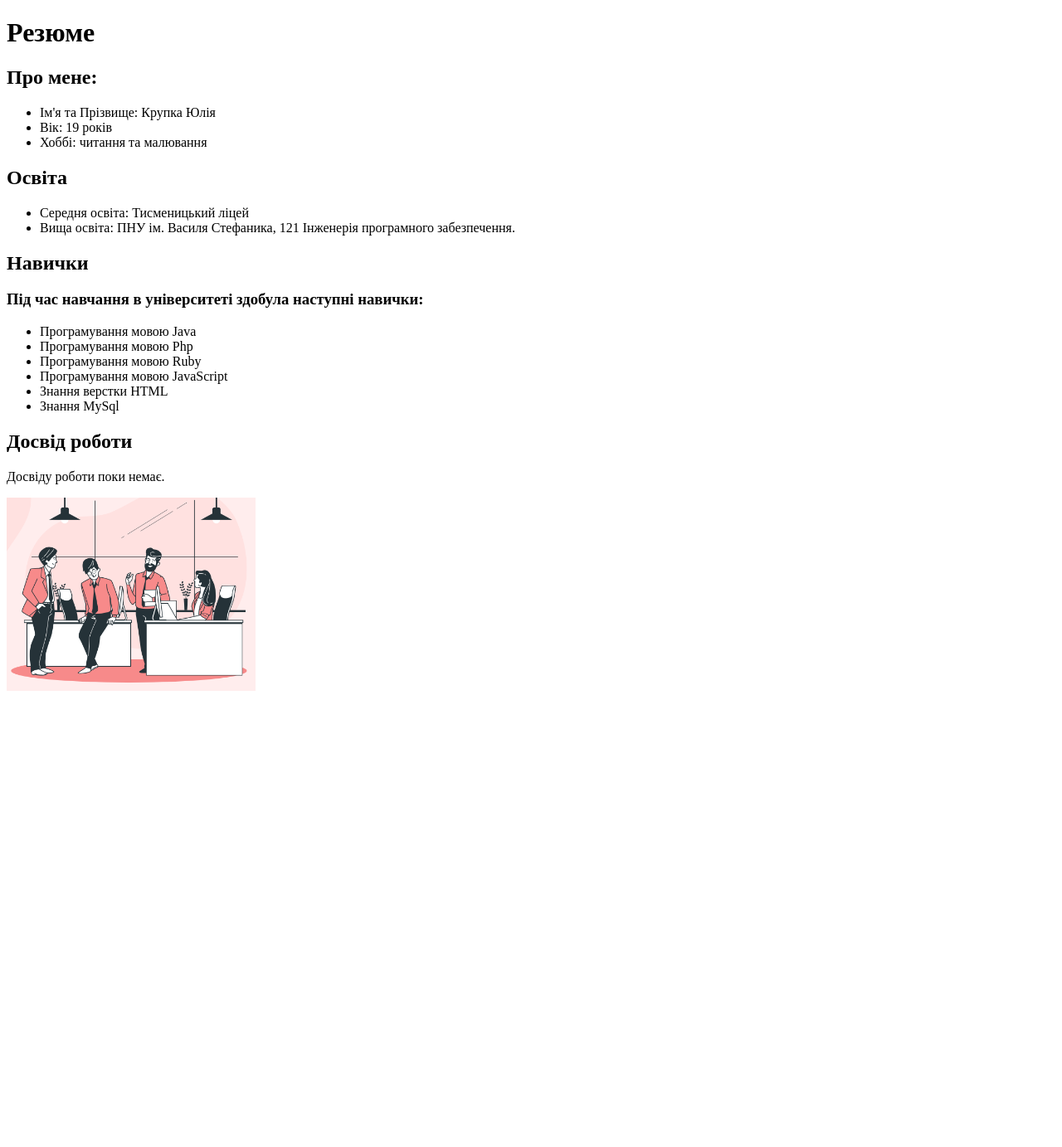
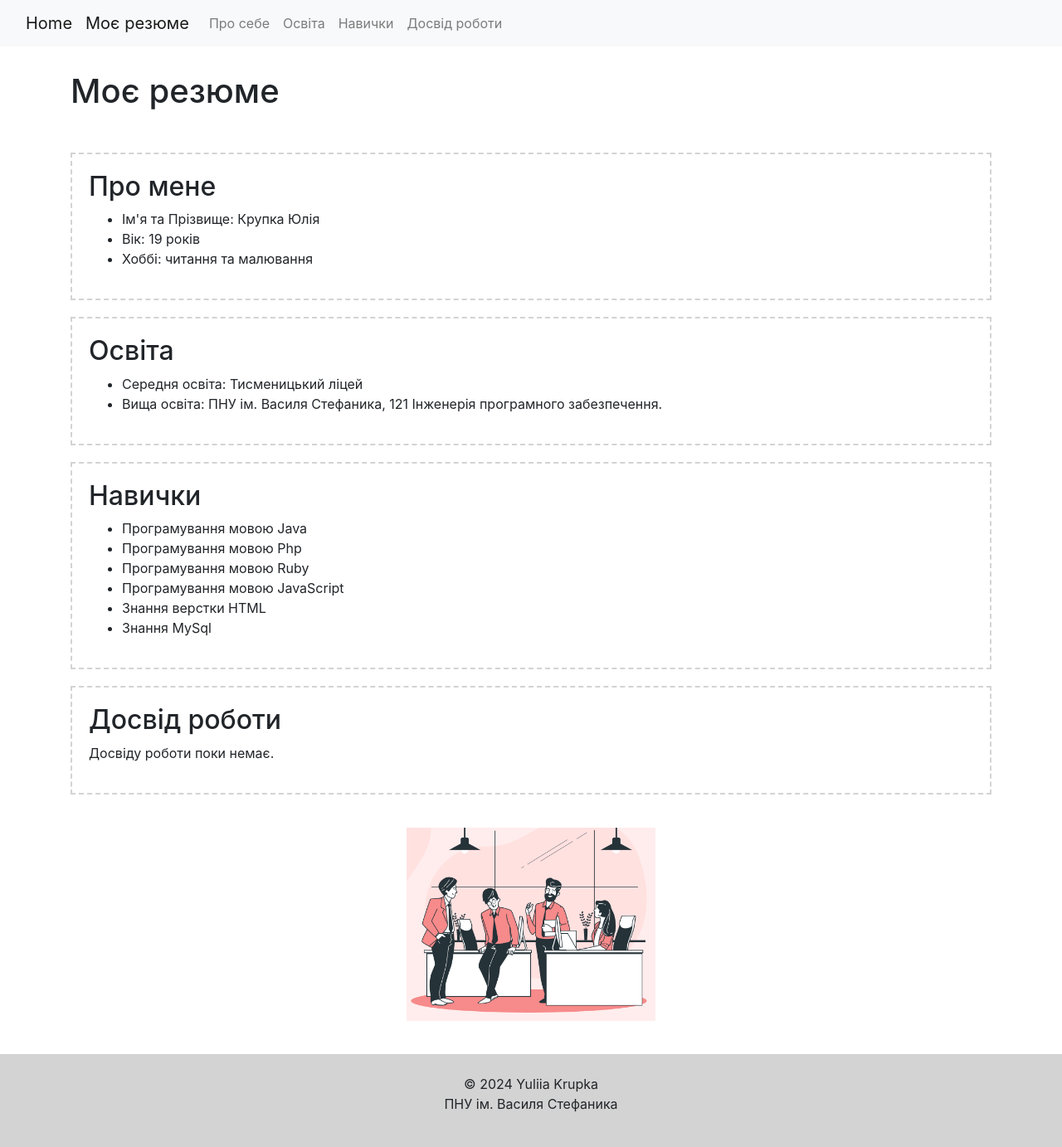
Before and after one commit to yuliia-krupka/flask-app-lab, a Flask app: page /resume in a window 1280 px wide. Shown: the whole page at 83% size. Before the commit the page ends 833 px from the top, so only its background shows below. Run offline with Flask 3, Linux system fonts and the light colour scheme; some libraries are stand-ins or nearby versions.

Commit message:
update base.html, resume.html, add css, footer.html

```diff
--- a/static/css/styles.css
+++ b/static/css/styles.css
@@ -0,0 +1,23 @@
+body {
+    font-family: Arial, sans-serif;
+}
+
+section {
+    border: 2px lightgray dashed;
+    padding: 20px;
+    margin-top: 20px;
+    margin-bottom: 20px;
+}
+
+.photo {
+    border: none;
+}
+
+
+h1 {
+    padding: 30px 0;
+}
+
+footer {
+    background-color: lightgray;
+}
--- a/templates/base.html
+++ b/templates/base.html
@@ -1,15 +1,41 @@
-<!doctype html>
+<!DOCTYPE html>
 <html lang="en">
 <head>
     <meta charset="UTF-8">
-    <meta name="viewport"
-          content="width=device-width, user-scalable=no, initial-scale=1.0, maximum-scale=1.0, minimum-scale=1.0">
-    <meta http-equiv="X-UA-Compatible" content="ie=edge">
+    <meta name="viewport" content="width=device-width, initial-scale=1.0">
+    <link rel="stylesheet" href="{{ url_for('static', filename='css/styles.css') }}">
+    <link rel="stylesheet" href="https://stackpath.bootstrapcdn.com/bootstrap/4.5.2/css/bootstrap.min.css">
     <title>{% block title %} {% endblock %} - FlaskApp </title>
 </head>
 <body>
-{% block content %}
-Hello
-{% endblock %}
+<header class="bg-light">
+    <nav class="navbar navbar-expand-lg navbar-light w-100">
+        <div class="container-fluid">
+            <a class="navbar-brand" href="/homepage">Home</a>
+            <a class="navbar-brand" href="/resume">Моє резюме</a>
+            <button class="navbar-toggler" type="button" data-toggle="collapse" data-target="#navbarNav"
+                    aria-controls="navbarNav" aria-expanded="false" aria-label="Toggle navigation">
+                <span class="navbar-toggler-icon"></span>
+            </button>
+            <div class="collapse navbar-collapse" id="navbarNav">
+                <ul class="navbar-nav">
+                    {% block navmenu %}
+                    {% endblock %}
+                </ul>
+            </div>
+        </div>
+    </nav>
+</header>
+
+<div class="container">
+    {% block content %}
+    {% endblock %}
+</div>
+
+<footer class="text-center">
+   {% include 'footer.html' %}
+</footer>
+
+<script src="https://stackpath.bootstrapcdn.com/bootstrap/4.5.2/js/bootstrap.min.js"></script>
 </body>
 </html>
--- /dev/null
+++ b/templates/footer.html
@@ -0,0 +1,4 @@
+<footer class="text-center py-4">
+    <p class="mb-0">© 2024 Yuliia Krupka</p>
+    <p> ПНУ ім. Василя Стефаника</p>
+</footer>
--- a/templates/resume.html
+++ b/templates/resume.html
@@ -1,29 +1,36 @@
-<!DOCTYPE html>
-<html lang="en">
-<head>
-    <meta charset="UTF-8">
-    <title>Resume</title>
-</head>
-<body>
-<h1>Резюме</h1>
-<section>
-    <h2>Про мене:</h2>
+{% extends "base.html" %}
+
+{% block title %}Резюме{% endblock %}
+
+{% block navmenu %}
+<li class="nav-item"><a class="nav-link" href="#about">Про себе</a></li>
+<li class="nav-item"><a class="nav-link" href="#education">Освіта</a></li>
+<li class="nav-item"><a class="nav-link" href="#skills">Навички</a></li>
+<li class="nav-item"><a class="nav-link" href="#experience">Досвід роботи</a></li>
+{% endblock %}
+
+{% block content %}
+<h1>Моє резюме</h1>
+
+<section id="about">
+    <h2>Про мене</h2>
     <ul>
         <li>Ім'я та Прізвище: Крупка Юлія</li>
         <li>Вік: 19 років</li>
         <li>Хоббі: читання та малювання</li>
     </ul>
 </section>
-<section>
+
+<section id="education">
     <h2>Освіта</h2>
     <ul>
         <li>Середня освіта: Тисменицький ліцей</li>
         <li>Вища освіта: ПНУ ім. Василя Стефаника, 121 Інженерія програмного забезпечення.</li>
     </ul>
 </section>
-<section>
+
+<section id="skills">
     <h2>Навички</h2>
-    <h3>Під час навчання в університеті здобула наступні навички: </h3>
     <ul>
         <li>Програмування мовою Java</li>
         <li>Програмування мовою Php</li>
@@ -33,12 +40,14 @@
         <li>Знання MySql</li>
     </ul>
 </section>
-<section>
+
+<section id="experience">
     <h2>Досвід роботи</h2>
     <p>Досвіду роботи поки немає.</p>
 </section>
-<section>
-<img src="{{ url_for('static', filename='images/resumeImage.png') }}" alt="logo" width="300px">
+
+<section class="photo text-center">
+    <img src="{{ url_for('static', filename='images/resumeImage.png') }}" alt="Resume Image" class="img-fluid" width="300px">
 </section>
-</body>
-</html>
+
+{% endblock %}
```
